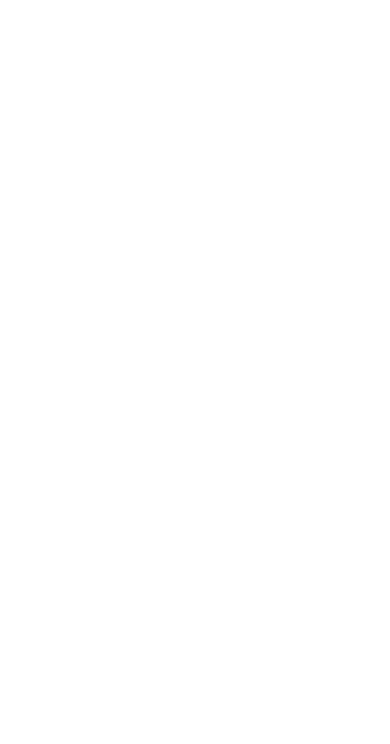
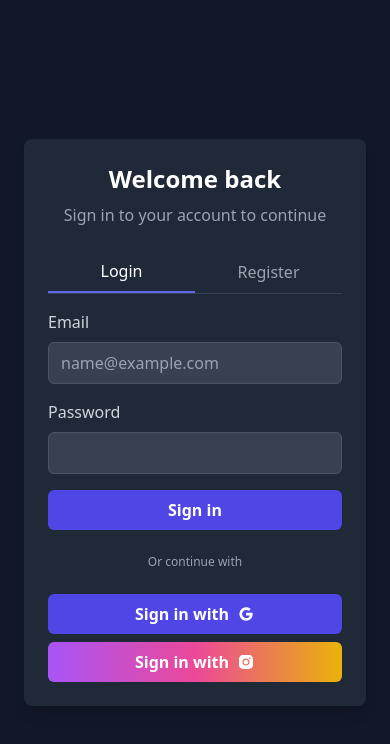
Before and after one commit to ApointmentProject/Bookzy, a React (Vite) app in the folder appointment-project/: page /login in a window 390 px wide. Before the commit this address had no page. Shown: the top 744 px of the page. Built offline with nearby package versions, Linux system fonts and the light colour scheme.

Commit message:
feat: added new changes login component and responsiveness to homepage

```diff
--- a/appointment-project/package.json
+++ b/appointment-project/package.json
@@ -12,7 +12,7 @@
   "dependencies": {
     "react": "^18.3.1",
     "react-dom": "^18.3.1",
-    "react-icons": "^5.4.0",
+    "react-icons": "^5.5.0",
     "react-router-dom": "^7.1.0",
     "typescript-language-server": "^4.3.3"
   },
--- a/appointment-project/src/Routing.tsx
+++ b/appointment-project/src/Routing.tsx
@@ -1,12 +1,14 @@
 import React from 'react'
 import { BrowserRouter as Router, Routes, Route } from 'react-router-dom'
 import Home from './pages/Home'
+import LogIn from './pages/LogIn'
 
 export default function Routing() {
   return (
     <Router>
         <Routes>
             <Route path="/" element={<Home />} />
+            <Route path="/login" element={<LogIn />} />
         </Routes>
     </Router>
   )
--- /dev/null
+++ b/appointment-project/src/components/buttons/LogInButton.tsx
@@ -0,0 +1,31 @@
+interface ButtonProps {
+  children: React.ReactNode;
+  onClick?: () => void;
+  type?: "button" | "submit" | "reset";
+  className?: string;
+  fullWidth?: boolean;
+  disabled?: boolean;
+}
+
+export default function LogInButton({
+  children,
+  onClick,
+  type = "button",
+  className = "",
+  fullWidth = false,
+  disabled = false,
+}: ButtonProps) {
+  return (
+    <button
+      onClick={onClick}
+      type={type}
+      disabled={disabled}
+      className={`px-4 py-2 rounded-md font-semibold transition duration-200
+      ${fullWidth ? "w-full" : ""}
+      ${disabled ? "bg-gray-600 text-gray-400 cursor-not-allowed" : "bg-indigo-600 hover:bg-indigo-700 text-white"}
+      ${className}`}
+    >
+      {children}
+    </button>
+  );
+}
--- /dev/null
+++ b/appointment-project/src/components/input/LogInInput.tsx
@@ -0,0 +1,34 @@
+interface InputProps {
+    label: string;
+    type: string;
+    placeholder?: string;
+    value?: string;
+    onChange?: (e: React.ChangeEvent<HTMLInputElement>) => void;
+    required?: boolean;
+    disabled?: boolean;
+  }
+
+  export default function LogInInput({
+    label,
+    type,
+    placeholder,
+    value,
+    onChange,
+    required,
+    disabled,
+  }: InputProps) {
+    return (
+      <div className="space-y-2">
+        <label className="block text-gray-300">{label}</label>
+        <input
+          type={type}
+          placeholder={placeholder}
+          value={value}
+          onChange={onChange}
+          required={required}
+          disabled={disabled}
+          className="w-full px-3 py-2 rounded-md bg-gray-700 text-white border border-gray-600 focus:outline-none focus:ring-2 focus:ring-indigo-500"
+        />
+      </div>
+    );
+  }
--- a/appointment-project/src/components/navbar/Navigation.tsx
+++ b/appointment-project/src/components/navbar/Navigation.tsx
@@ -7,19 +7,13 @@ export default function Navigation() {
         <nav className="flex items-center gap-6">
             {/* LogIn Link */}
             <Link
-                to="/home"
+                to="/login"
                 className="text-sm md:text-sm font-semibold text-white"
             >
                 Login
             </Link>
 
             {/* SignUp Link */}
-            <Link
-                to="/signup"
-                className="text-sm md:text-sm font-semibold text-white"
-            >
-                Sign Up
-            </Link>
 
         </nav>
     );
--- a/appointment-project/src/pages/Home.tsx
+++ b/appointment-project/src/pages/Home.tsx
@@ -4,29 +4,35 @@ export default function Home() {
   return (
     <div className="h-full w-full">
       <Header />
-      <div className="flex items-center justify-center h-screen w-full bg-lightSecondary">
-        <div className="flex flex-row items-center justify-between w-4/5 h-full">
-          {/*  Texto aqui abajo */}
-          <div className="w-1/3 space-y-5">
-            <h1 className="text-6xl font-bold text-white text-start">
+      <div className="flex flex-col md:flex-row items-center justify-center h-screen w-full bg-lightSecondary p-6">
+        <div className="flex flex-col md:flex-row items-center justify-between w-full md:w-4/5 h-full">
+          {/* Texto */}
+          <div className="w-full md:w-1/3 space-y-5 text-center md:text-left">
+            <h1 className="text-4xl md:text-6xl font-bold text-white">
               Ten control de tu vida con&nbsp;
-              <span className="text-6xl font-bold text-indigo-400 text-start">
+              <span className="text-4xl md:text-6xl font-bold text-indigo-400">
                 NombreApp
               </span>
             </h1>
-            <p className="text-lg text-gray-300 text-start">
+            <p className="text-base md:text-lg text-gray-300">
               Todas tus citas agendadas y organizadas en un solo lugar. Decide
               en qué lugares registrar tus citas en base a los establecimientos
-              registrados en NombreApp
+              registrados en NombreApp.
             </p>
           </div>
-          {/*  Imagen aqui abajo */}
-          <div className="flex items-center justify-end w-2/3 h-full">
-            <img src="hero.svg" alt="Hero Image" />
+          {/* Imagen */}
+          <div className="flex items-center justify-center md:justify-end w-full md:w-2/3 h-full">
+            <img
+              src="hero.svg"
+              alt="Hero Image"
+              className="w-4/5 md:w-auto max-w-xs md:max-w-none"
+            />
           </div>
         </div>
       </div>
-      <div className="h-screen w-full bg-lightPrimary">Hello</div>
+      <div className="h-screen w-full bg-lightPrimary flex items-center justify-center">
+        <p className="text-2xl text-white">Hello</p>
+      </div>
     </div>
   );
 }
--- /dev/null
+++ b/appointment-project/src/pages/LogIn.tsx
@@ -0,0 +1,149 @@
+import React, { useState } from "react";
+import { useNavigate } from "react-router-dom";
+import { AiOutlineGoogle, AiFillInstagram } from "react-icons/ai";
+
+import Header from "../components/header/Header";
+import LogInInput from "../components/input/LogInInput";
+import LogInButton from "../components/buttons/LogInButton";
+
+export default function LogIn() {
+    const navigate = useNavigate();
+    const [isLoading, setIsLoading] = useState(false);
+    const [email, setEmail] = useState("");
+    const [password, setPassword] = useState("");
+    const [error, setError] = useState<string | null>(null);
+    const [tab, setTab] = useState("login");
+
+    const handleEmailLogin = async (e: React.FormEvent) => {
+        e.preventDefault();
+        setIsLoading(true);
+        setError(null);
+
+        try {
+            await new Promise((resolve) => setTimeout(resolve, 1000));
+            navigate("/");
+        } catch (err) {
+            setError("Failed to sign in. Please check your credentials.");
+        } finally {
+            setIsLoading(false);
+        }
+    };
+
+    return (
+        <div className="flex items-center justify-center min-h-screen bg-gray-900 p-6">
+            <div className="w-full max-w-md bg-gray-800 shadow-lg rounded-lg p-6">
+                <h2 className="text-2xl font-bold text-white text-center mb-2">
+                    Welcome back
+                </h2>
+                <p className="text-gray-400 text-center mb-6">
+                    Sign in to your account to continue
+                </p>
+
+                {/* Tabs */}
+                <div className="flex mb-4 border-b border-gray-700">
+                    <button
+                        className={`w-1/2 py-2 text-center ${tab === "login"
+                                ? "text-white border-b-2 border-indigo-500"
+                                : "text-gray-400"
+                            }`}
+                        onClick={() => setTab("login")}
+                    >
+                        Login
+                    </button>
+                    <button
+                        className={`w-1/2 py-2 text-center ${tab === "register"
+                                ? "text-white border-b-2 border-indigo-500"
+                                : "text-gray-400"
+                            }`}
+                        onClick={() => setTab("register")}
+                    >
+                        Register
+                    </button>
+                </div>
+
+                {tab === "login" ? (
+                    <form onSubmit={handleEmailLogin} className="space-y-4">
+                        <LogInInput
+                            label="Email"
+                            type="email"
+                            placeholder="name@example.com"
+                            value={email}
+                            onChange={(e) => setEmail(e.target.value)}
+                            disabled={isLoading}
+                        />
+                        <LogInInput
+                            label="Password"
+                            type="password"
+                            value={password}
+                            onChange={(e) => setPassword(e.target.value)}
+                            disabled={isLoading}
+                        />
+                        {error && <p className="text-sm text-red-500">{error}</p>}
+                        <LogInButton type="submit" fullWidth disabled={isLoading}>
+                            {isLoading ? "Signing in..." : "Sign in"}
+                        </LogInButton>
+                    </form>
+                ) : (
+                    <form className="space-y-4">
+                        <LogInInput label="Full Name" type="text" placeholder="John Doe" />
+                        <LogInInput label="Email" type="email" placeholder="name@example.com" />
+                        <LogInInput label="Birthday" type="date" required />
+                        <LogInInput label="Cédula (ID)" type="text" placeholder="Enter your ID number" />
+
+                        {/* Gender Dropdown */}
+                        <div className="space-y-2">
+                            <label className="block text-gray-300">Gender</label>
+                            <select
+                                className="w-full px-3 py-2 rounded-md bg-gray-700 text-white border border-gray-600 focus:outline-none focus:ring-2 focus:ring-indigo-500"
+                                required
+                            >
+                                <option value="" disabled selected>
+                                    Select your gender
+                                </option>
+                                <option value="male">Male</option>
+                                <option value="female">Female</option>
+                                <option value="non-binary">Non-binary</option>
+                                <option value="other">Other</option>
+                                <option value="prefer-not-to-say">Prefer not to say</option>
+                            </select>
+                        </div>
+
+                        <LogInInput label="Password" type="password" required />
+                        <LogInInput label="Confirm Password" type="password" required />
+
+                        <LogInButton type="submit" fullWidth>
+                            Create Account
+                        </LogInButton>
+                    </form>
+                )}
+
+                {/* Separator */}
+                <div className="relative my-6">
+                    <div className="absolute inset-0 flex items-center">
+                        <div className="w-full border-t border-gray-700"></div>
+                    </div>
+                    <div className="relative flex justify-center text-xs text-gray-400 bg-gray-800 px-2">
+                        Or continue with
+                    </div>
+                </div>
+
+                {/* Social Login */}
+                <LogInButton
+                    onClick={() => console.log("Google login")}
+                    fullWidth
+                    className="bg-blue-600 hover:bg-blue-700 text-white flex items-center justify-center gap-2"
+                >
+                     Sign in with <AiOutlineGoogle className="text-white text-lg" />
+                </LogInButton>
+
+                <LogInButton
+                    onClick={() => console.log("Instagram login")}
+                    fullWidth
+                    className="mt-2 bg-gradient-to-r from-purple-500 via-pink-500 to-yellow-500 hover:from-purple-600 hover:via-pink-600 hover:to-yellow-600 text-white flex items-center justify-center gap-2"
+                >
+                     Sign in with <AiFillInstagram className="text-white text-lg" />
+                </LogInButton>
+            </div>
+        </div>
+    );
+}
```
